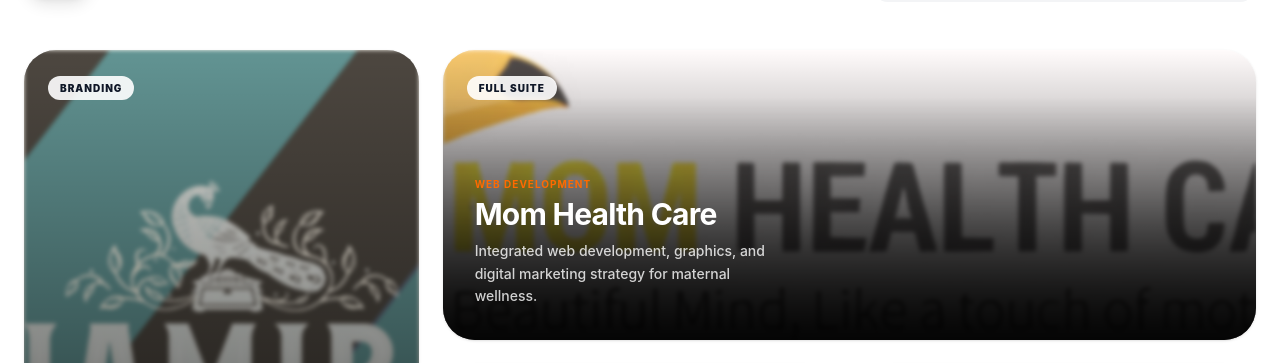
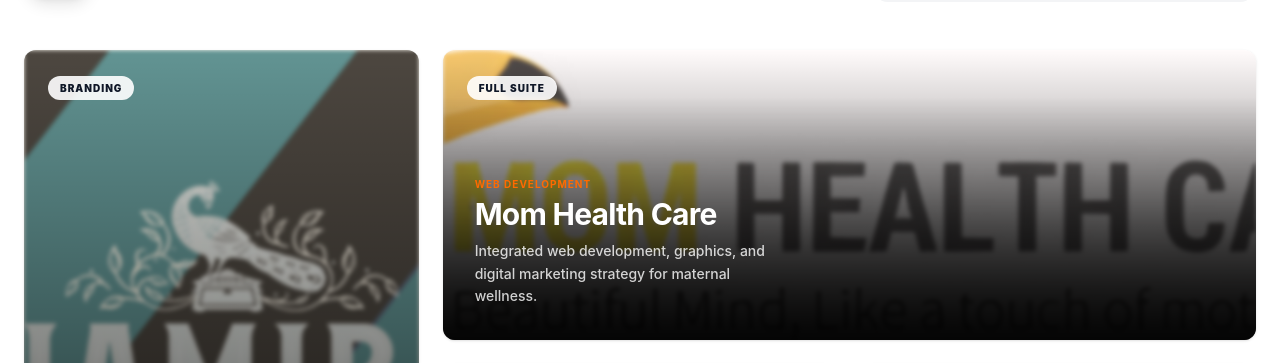
Before and after one commit to A2VOperations/A2V-web, a Next.js app: page /portfolio in a window 1280 px wide. Shown: the part 589-952 px from the top of the page. Built offline with nearby package versions, Linux system fonts and the light colour scheme; grey boxes are pictures that could not be loaded.

Commit message:
pushed some ipad pro changes

```diff
--- a/app/(users)/portfolio/page.js
+++ b/app/(users)/portfolio/page.js
@@ -250,7 +250,7 @@ export default function PortfolioPage() {
           {filteredProjects.map((project, index) => (
             <div
               key={project.id}
-              className={`group cursor-pointer relative overflow-hidden rounded-[2rem] transition-all duration-500 shadow-sm hover:shadow-xl ${project.gridClass}`}
+              className={`group cursor-pointer relative overflow-hidden rounded-xl transition-all duration-500 shadow-sm hover:shadow-xl ${project.gridClass}`}
               onMouseEnter={() => setHoveredProject(project.id)}
               onMouseLeave={() => setHoveredProject(null)}
               onClick={() => openLightbox(index)}
```
